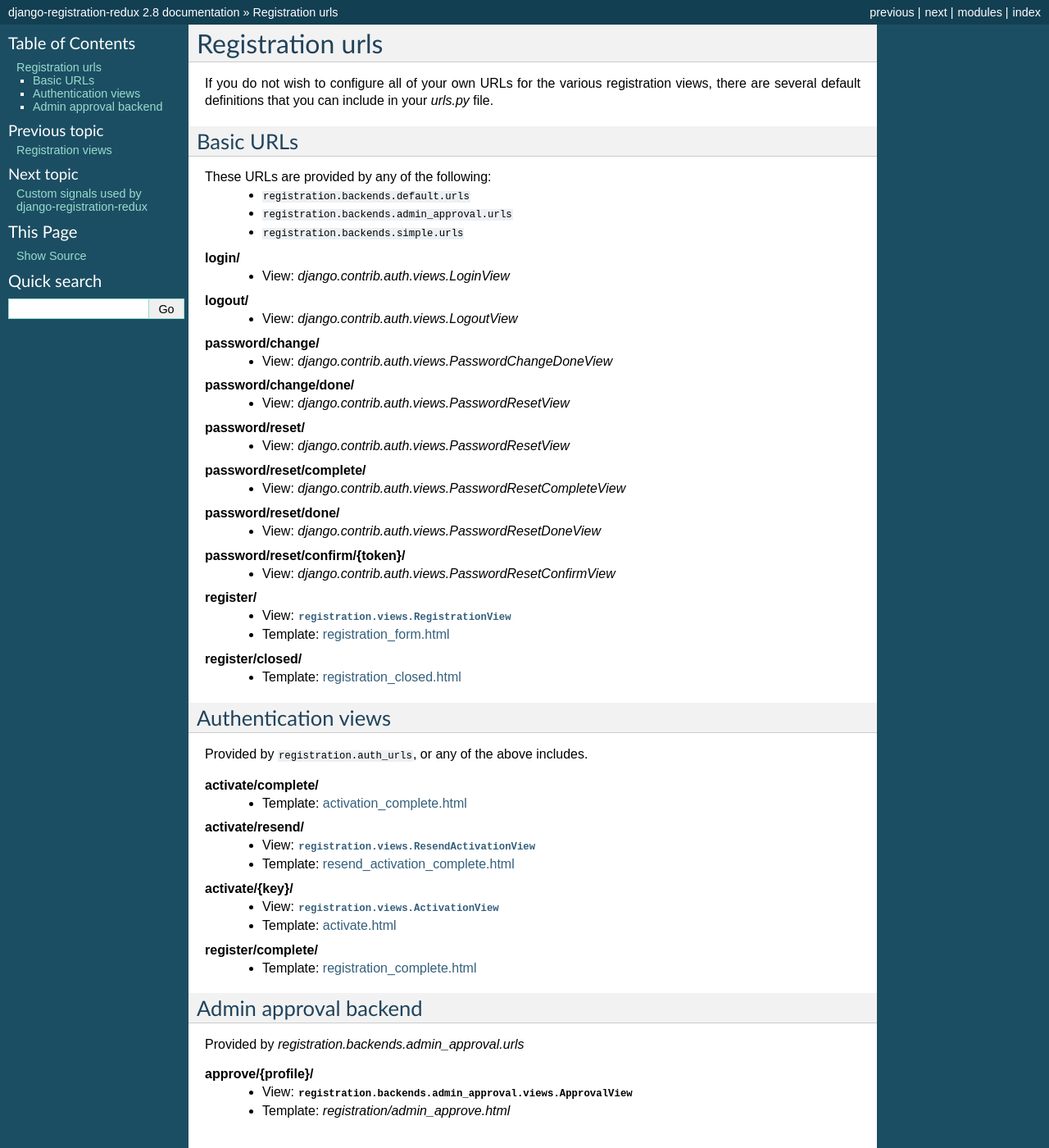
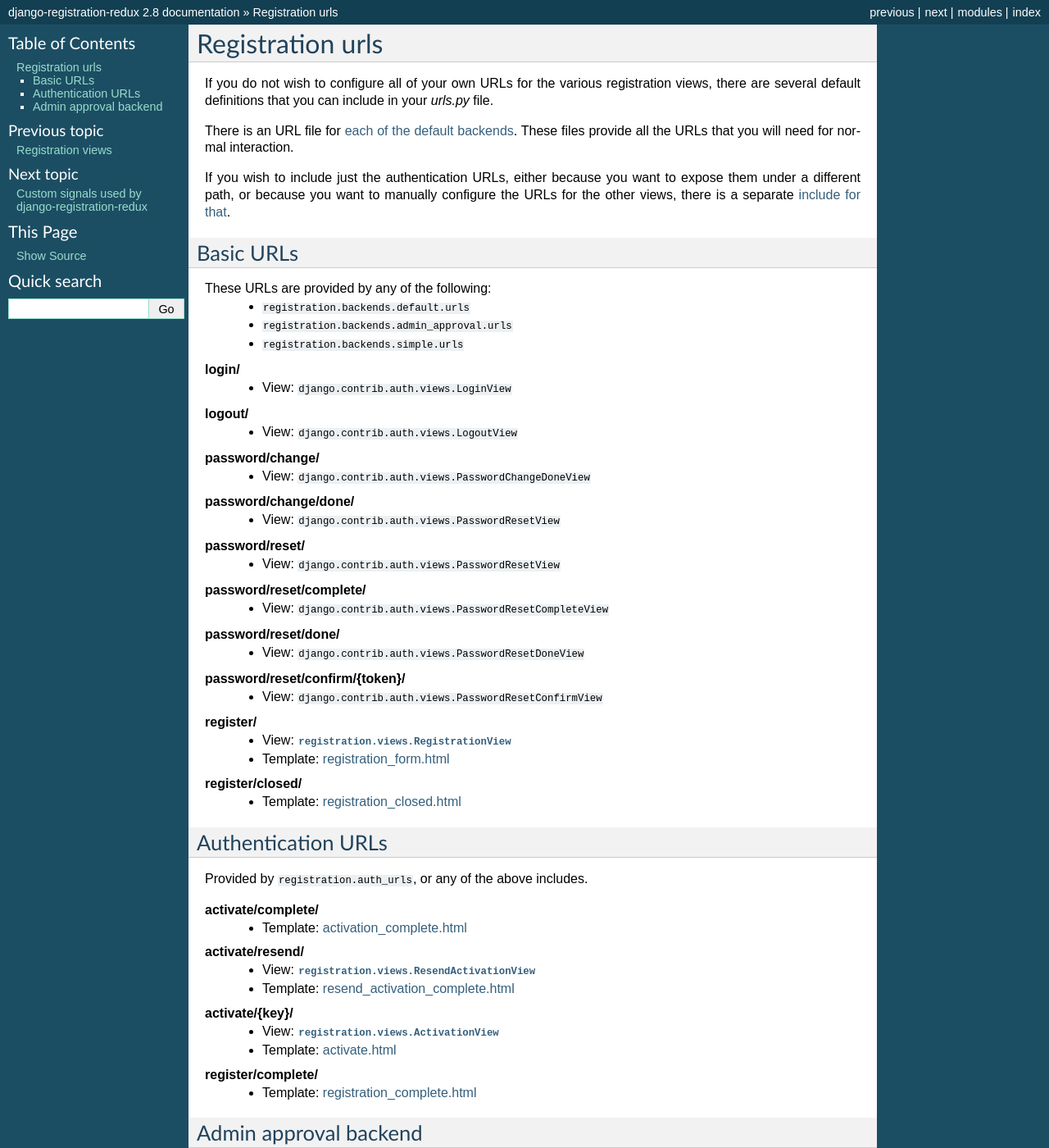
Before and after one commit to macropin/django-registration, a Sphinx documentation site: the page built from docs/urls.rst, in a window 1280 px wide and 1400 px high. Shown: the whole window at 82% size. Built offline with Sphinx 7.4.7, drawn with Linux system fonts in a browser that asks for light colours; pages that are not in the unit, such as notebooks, are missing from menus; some of the changed text lies outside the part shown.

Commit message:
Update opening comment, tweak formatting.

```diff
--- a/docs/urls.rst
+++ b/docs/urls.rst
@@ -5,6 +5,12 @@
 ==================
 
 If you do not wish to configure all of your own URLs for the various registration views, there are several default definitions that you can include in your `urls.py` file.
+
+There is an URL file for :ref:`each of the default backends <basic-urls>`. These files provide all the URLs that you will need for normal interaction.
+
+If you wish to include just the authentication URLs, either because you want to expose them under a different path, or because you want to manually configure the URLs for the other views, there is a separate :ref:`include for that <authentication-urls>`.
+
+.. _basic-urls:
 
 Basic URLs
 ~~~~~~~~~~
@@ -15,28 +21,28 @@
  * ``registration.backends.simple.urls``
 
 **login/**
- * View: `django.contrib.auth.views.LoginView`
+ * View: ``django.contrib.auth.views.LoginView``
 
 **logout/**
- * View: `django.contrib.auth.views.LogoutView`
+ * View: ``django.contrib.auth.views.LogoutView``
 
 **password/change/**
- * View: `django.contrib.auth.views.PasswordChangeDoneView`
+ * View: ``django.contrib.auth.views.PasswordChangeDoneView``
 
 **password/change/done/**
- * View: `django.contrib.auth.views.PasswordResetView`
+ * View: ``django.contrib.auth.views.PasswordResetView``
 
 **password/reset/**
- * View: `django.contrib.auth.views.PasswordResetView`
+ * View: ``django.contrib.auth.views.PasswordResetView``
 
 **password/reset/complete/**
- * View: `django.contrib.auth.views.PasswordResetCompleteView`
+ * View: ``django.contrib.auth.views.PasswordResetCompleteView``
 
 **password/reset/done/**
- * View: `django.contrib.auth.views.PasswordResetDoneView`
+ * View: ``django.contrib.auth.views.PasswordResetDoneView``
 
 **password/reset/confirm/{token}/**
- * View: `django.contrib.auth.views.PasswordResetConfirmView`
+ * View: ``django.contrib.auth.views.PasswordResetConfirmView``
 
 **register/**
  * View: :py:class:`registration.views.RegistrationView`
@@ -45,7 +51,9 @@
 **register/closed/**
  * Template: :ref:`registration_closed.html <registration/registration_closed.html>`
 
-Authentication views
+.. _authentication-urls:
+
+Authentication URLs
 ~~~~~~~~~~~~~~~~~~~~
 
 Provided by ``registration.auth_urls``, or any of the above includes.
@@ -67,8 +75,8 @@
 Admin approval backend
 ~~~~~~~~~~~~~~~~~~~~~~
 
-Provided by `registration.backends.admin_approval.urls`
+This URL is only provided by ``registration.backends.admin_approval.urls``.
 
 **approve/{profile}/**
  * View: :py:class:`registration.backends.admin_approval.views.ApprovalView`
- * Template: `registration/admin_approve.html`
+ * Template: ``registration/admin_approve.html``
```
